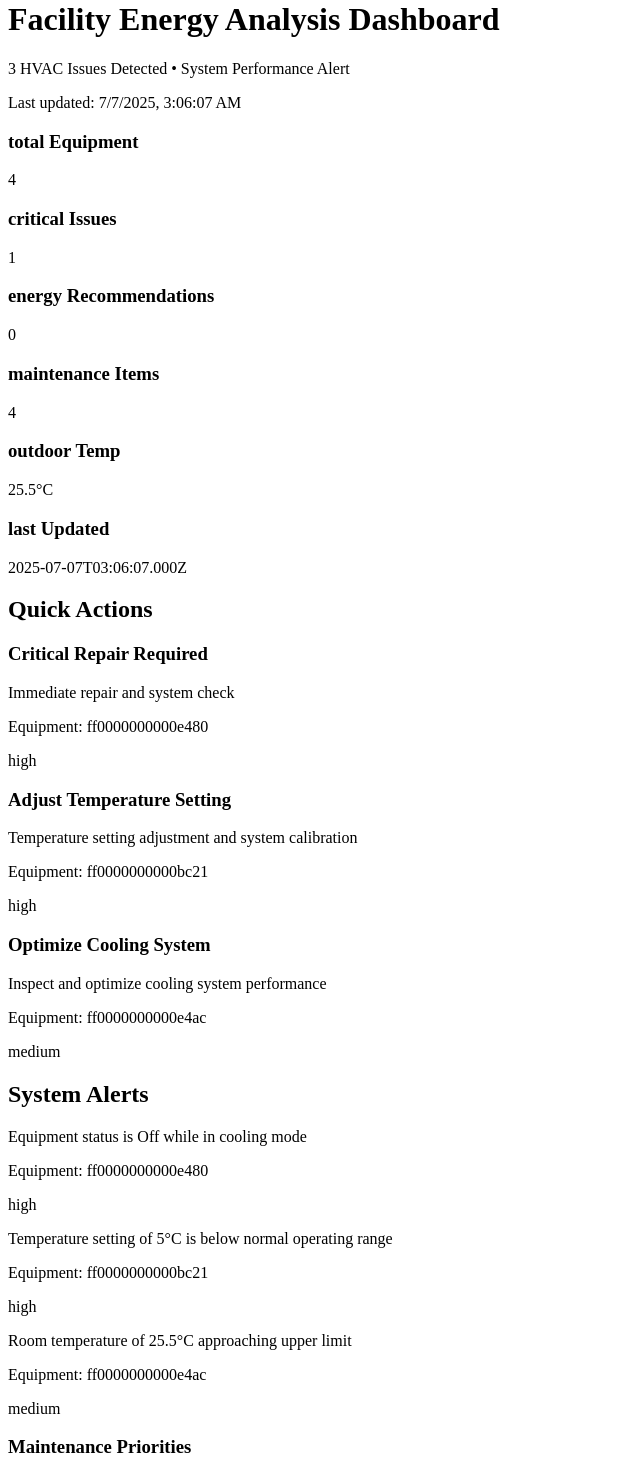
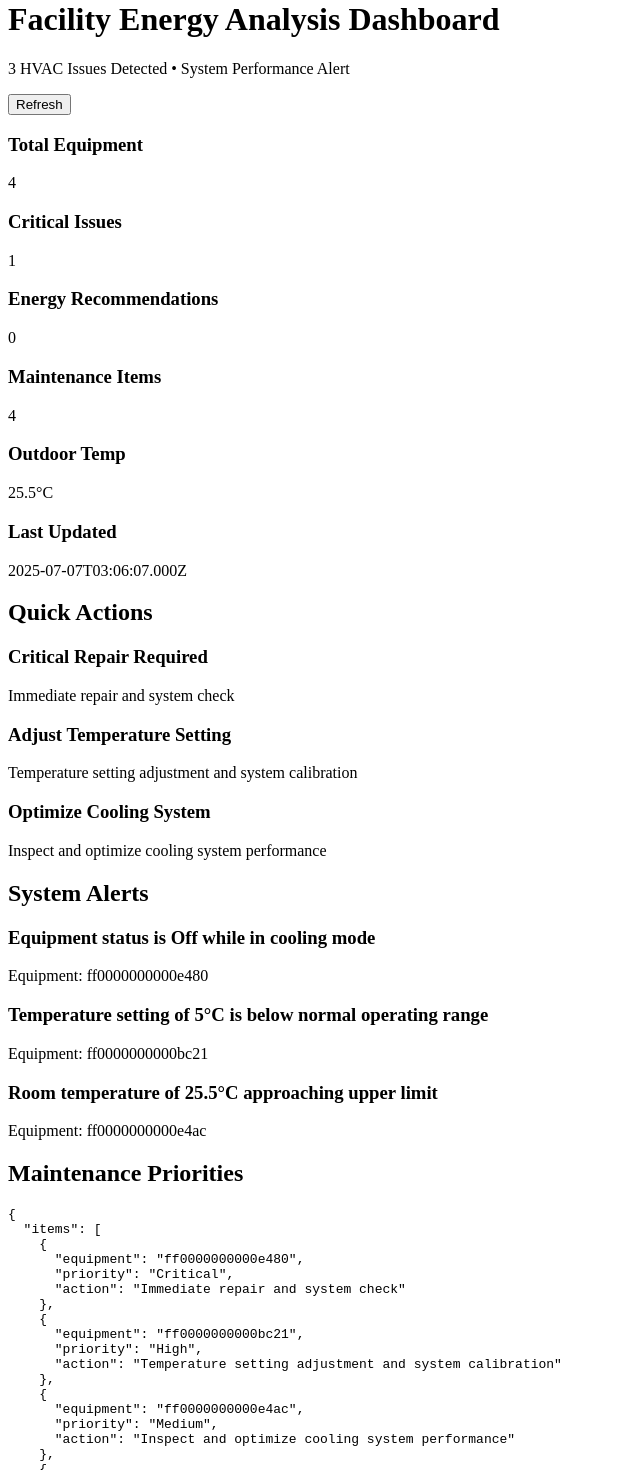
Before and after one commit to judyyhd/fm_dashboard, a Next.js app: page /Dashboard in a window 1280 px wide. Shown: the part 20-1490 px from the top of the page, without its empty margins (0-640 px from the left). Built offline with nearby package versions, Linux system fonts and the light colour scheme.

Commit message:
Update Dashboard.tsx

```diff
--- a/src/pages/Dashboard.tsx
+++ b/src/pages/Dashboard.tsx
@@ -1,55 +1,37 @@
-import React, { useEffect, useState } from 'react';
-import { BarChart, Bar, XAxis, YAxis, CartesianGrid, Tooltip, Legend, ResponsiveContainer, PieChart, Pie, Cell, LineChart, Line, AreaChart, Area } from 'recharts';
+import React from 'react';
+import { useDashboard } from '@/contexts/DashboardContext';
+import {
+  BarChart, Bar, XAxis, YAxis, CartesianGrid, Tooltip, Legend,
+  ResponsiveContainer, PieChart, Pie, Cell, LineChart, Line,
+  AreaChart, Area
+} from 'recharts';
 
 const COLORS = ['#0088FE', '#00C49F', '#FFBB28', '#FF8042', '#8884d8', '#82ca9d', '#ffc658', '#ff7300'];
 
 const Dashboard = () => {
-  const [dashboardData, setDashboardData] = useState(null);
-  const [loading, setLoading] = useState(true);
-  const [error, setError] = useState(null);
-  const [lastUpdated, setLastUpdated] = useState(null);
-
-  useEffect(() => {
-    const fetchDashboardData = async () => {
-      try {
-        setLoading(true);
-        const response = await fetch('/api/energy-analysis', {
-          method: 'POST',
-          headers: { 'Content-Type': 'application/json' },
-          body: JSON.stringify({})
-        });
-
-        if (!response.ok) throw new Error(`HTTP error! status: ${response.status}`);
-
-        const data = await response.json();
-        setDashboardData(data);
-        setLastUpdated(new Date().toLocaleString());
-      } catch (err) {
-        setError(err.message);
-      } finally {
-        setLoading(false);
-      }
-    };
-
-    fetchDashboardData();
-    const interval = setInterval(fetchDashboardData, 5 * 60 * 1000);
-    return () => clearInterval(interval);
-  }, []);
+  const { dashboardData, loading, error } = useDashboard();
 
   if (loading) {
     return (
-      <div className="min-h-screen flex items-center justify-center bg-gray-50">
-        <p className="text-gray-600">Loading facility data...</p>
+      <div className="min-h-screen bg-gray-50 flex items-center justify-center">
+        <div className="text-center">
+          <div className="animate-spin rounded-full h-12 w-12 border-b-2 border-blue-600 mx-auto mb-4"></div>
+          <p className="text-gray-600">Loading facility data...</p>
+        </div>
       </div>
     );
   }
 
-  if (error) {
+  if (error || !dashboardData) {
     return (
-      <div className="min-h-screen flex items-center justify-center bg-gray-50">
+      <div className="min-h-screen bg-gray-50 flex items-center justify-center">
         <div className="text-center">
-          <p className="text-red-600 mb-2">⚠️ {error}</p>
-          <button onClick={() => window.location.reload()} className="bg-blue-600 text-white px-4 py-2 rounded">
+          <div className="text-red-500 text-xl mb-4">⚠️ Error</div>
+          <p className="text-gray-600">{error || 'No data available.'}</p>
+          <button
+            onClick={() => window.location.reload()}
+            className="mt-4 bg-blue-600 text-white px-4 py-2 rounded hover:bg-blue-700"
+          >
             Retry
           </button>
         </div>
@@ -57,143 +39,85 @@ const Dashboard = () => {
     );
   }
 
-  if (!dashboardData) {
-    return (
-      <div className="min-h-screen flex items-center justify-center bg-gray-50">
-        <p className="text-gray-600">No data available</p>
-      </div>
-    );
-  }
+  const { title, subtitle, summary, quickActions, alerts, widgets } = dashboardData;
 
   return (
     <div className="min-h-screen bg-gray-50 p-6">
-      <div className="flex justify-between items-center mb-6">
+      {/* Header */}
+      <div className="flex items-center justify-between mb-8">
         <div>
-          <h1 className="text-3xl font-bold">{dashboardData.title}</h1>
-          {dashboardData.subtitle && <p className="text-gray-600">{dashboardData.subtitle}</p>}
+          <h1 className="text-3xl font-bold text-gray-900">{title}</h1>
+          {subtitle && <p className="text-gray-600 mt-1">{subtitle}</p>}
         </div>
-        <div className="text-sm text-gray-500">
-          {lastUpdated && <span>Last updated: {lastUpdated}</span>}
-        </div>
+        <button
+          onClick={() => window.location.reload()}
+          className="bg-blue-600 hover:bg-blue-700 text-white px-4 py-2 rounded-md text-sm font-medium"
+        >
+          Refresh
+        </button>
       </div>
 
-      {dashboardData.summary && (
-        <div className="grid grid-cols-1 sm:grid-cols-2 lg:grid-cols-4 gap-6 mb-8">
-          {Object.entries(dashboardData.summary).map(([key, value]) => (
-            <div key={key} className="bg-white p-4 rounded shadow">
-              <h3 className="text-sm text-gray-600 uppercase">{key.replace(/([A-Z])/g, ' $1')}</h3>
-              <p className="text-2xl font-semibold text-gray-900">{value}</p>
+      {/* Summary Cards */}
+      {summary && (
+        <div className="grid grid-cols-1 md:grid-cols-2 lg:grid-cols-4 gap-6 mb-8">
+          {Object.entries(summary).map(([key, value]) => (
+            <div key={key} className="bg-white rounded-lg shadow p-6">
+              <h3 className="text-sm font-medium text-gray-600 uppercase tracking-wider">
+                {key.replace(/([A-Z])/g, ' $1').replace(/^./, str => str.toUpperCase())}
+              </h3>
+              <p className="text-3xl font-bold text-gray-900 mt-2">{value}</p>
             </div>
           ))}
         </div>
       )}
 
-      {dashboardData.quickActions?.length > 0 && (
-        <div className="mb-10">
-          <h2 className="text-xl font-semibold mb-4">Quick Actions</h2>
-          <div className="grid grid-cols-1 md:grid-cols-3 gap-4">
-            {dashboardData.quickActions.map((action, i) => (
-              <div key={action.id || i} className="bg-white p-4 rounded shadow border">
-                <h3 className="text-lg font-medium">{action.label}</h3>
+      {/* Quick Actions */}
+      {quickActions?.length > 0 && (
+        <div className="mb-8">
+          <h2 className="text-xl font-semibold text-gray-900 mb-4">Quick Actions</h2>
+          <div className="grid grid-cols-1 md:grid-cols-2 lg:grid-cols-3 gap-4">
+            {quickActions.map(action => (
+              <div key={action.id} className={`p-4 rounded-lg border-2 cursor-pointer transition-colors ${
+                action.priority === 'high' ? 'border-red-200 bg-red-50 hover:bg-red-100' :
+                action.priority === 'medium' ? 'border-yellow-200 bg-yellow-50 hover:bg-yellow-100' :
+                'border-blue-200 bg-blue-50 hover:bg-blue-100'
+              }`}>
+                <h3 className="font-medium text-gray-900">{action.label}</h3>
                 <p className="text-sm text-gray-600 mt-1">{action.action}</p>
-                <p className="text-xs text-gray-400 mt-2">Equipment: {action.equipment}</p>
-                <span className="inline-block mt-2 px-2 py-1 text-xs rounded bg-blue-100 text-blue-800">{action.priority}</span>
               </div>
             ))}
           </div>
         </div>
       )}
 
-      {dashboardData.alerts?.length > 0 && (
-        <div className="mb-10">
-          <h2 className="text-xl font-semibold mb-4">System Alerts</h2>
-          <div className="space-y-4">
-            {dashboardData.alerts.map((alert, i) => (
-              <div key={alert.id || i} className="p-4 rounded border bg-red-50 border-red-200">
-                <p className="font-medium text-red-700">{alert.message}</p>
-                <p className="text-sm text-gray-600">Equipment: {alert.equipment}</p>
-                <span className="inline-block mt-2 px-2 py-1 text-xs rounded bg-red-100 text-red-800">{alert.severity}</span>
+      {/* Alerts */}
+      {alerts?.length > 0 && (
+        <div className="mb-8">
+          <h2 className="text-xl font-semibold text-gray-900 mb-4">System Alerts</h2>
+          <div className="space-y-3">
+            {alerts.map(alert => (
+              <div key={alert.id} className={`p-4 rounded-lg border ${
+                alert.type === 'error' ? 'bg-red-50 border-red-200' :
+                alert.type === 'warning' ? 'bg-yellow-50 border-yellow-200' :
+                'bg-blue-50 border-blue-200'
+              }`}>
+                <h3 className="font-medium text-gray-900">{alert.message}</h3>
+                <p className="text-sm text-gray-600 mt-1">Equipment: {alert.equipment}</p>
               </div>
             ))}
           </div>
         </div>
       )}
 
-      {dashboardData.widgets?.length > 0 && (
+      {/* Widgets */}
+      {widgets?.length > 0 && (
         <div className="grid grid-cols-1 lg:grid-cols-2 gap-6">
-          {dashboardData.widgets.map((widget, i) => (
-            <div key={widget.id || i} className="bg-white rounded shadow p-6">
-              <h3 className="text-lg font-semibold mb-4">{widget.title}</h3>
-              <div className="h-80">
-                {widget.type === 'bar' && (
-                  <ResponsiveContainer width="100%" height="100%">
-                    <BarChart data={widget.data}>
-                      <CartesianGrid strokeDasharray="3 3" />
-                      <XAxis dataKey={widget.xKey || 'name'} />
-                      <YAxis />
-                      <Tooltip />
-                      <Legend />
-                      {widget.bars?.map((bar, i) => (
-                        <Bar key={i} dataKey={bar.key} fill={bar.color || COLORS[i % COLORS.length]} />
-                      ))}
-                    </BarChart>
-                  </ResponsiveContainer>
-                )}
-
-                {widget.type === 'pie' && (
-                  <ResponsiveContainer width="100%" height="100%">
-                    <PieChart>
-                      <Pie data={widget.data} dataKey={widget.valueKey || 'value'} cx="50%" cy="50%" outerRadius={80} label>
-                        {widget.data.map((entry, i) => (
-                          <Cell key={i} fill={COLORS[i % COLORS.length]} />
-                        ))}
-                      </Pie>
-                      <Tooltip />
-                    </PieChart>
-                  </ResponsiveContainer>
-                )}
-
-                {widget.type === 'line' && (
-                  <ResponsiveContainer width="100%" height="100%">
-                    <LineChart data={widget.data}>
-                      <CartesianGrid strokeDasharray="3 3" />
-                      <XAxis dataKey={widget.xKey || 'name'} />
-                      <YAxis />
-                      <Tooltip />
-                      <Legend />
-                      {widget.lines?.map((line, i) => (
-                        <Line key={i} type="monotone" dataKey={line.key} stroke={line.color || COLORS[i % COLORS.length]} />
-                      ))}
-                    </LineChart>
-                  </ResponsiveContainer>
-                )}
-
-                {widget.type === 'area' && (
-                  <ResponsiveContainer width="100%" height="100%">
-                    <AreaChart data={widget.data}>
-                      <CartesianGrid strokeDasharray="3 3" />
-                      <XAxis dataKey={widget.xKey || 'name'} />
-                      <YAxis />
-                      <Tooltip />
-                      <Legend />
-                      {widget.areas?.map((area, i) => (
-                        <Area key={i} type="monotone" dataKey={area.key} fill={area.color || COLORS[i % COLORS.length]} />
-                      ))}
-                    </AreaChart>
-                  </ResponsiveContainer>
-                )}
-
-                {widget.type === 'list' && (
-                  <ul className="space-y-2 max-h-80 overflow-y-auto">
-                    {widget.data.map((item, i) => (
-                      <li key={i} className="flex justify-between text-sm text-gray-700">
-                        <span>{item.name || item.label}</span>
-                        <span>{item.value}</span>
-                      </li>
-                    ))}
-                  </ul>
-                )}
-              </div>
+          {widgets.map((widget, index) => (
+            <div key={widget.id || index} className="bg-white rounded-lg shadow p-6">
+              <h2 className="text-lg font-medium text-gray-800 mb-4">{widget.title}</h2>
+              <pre className="text-sm text-gray-600 bg-gray-50 p-3 rounded overflow-x-auto">
+                {JSON.stringify(widget.data, null, 2)}
+              </pre>
             </div>
           ))}
         </div>
```
